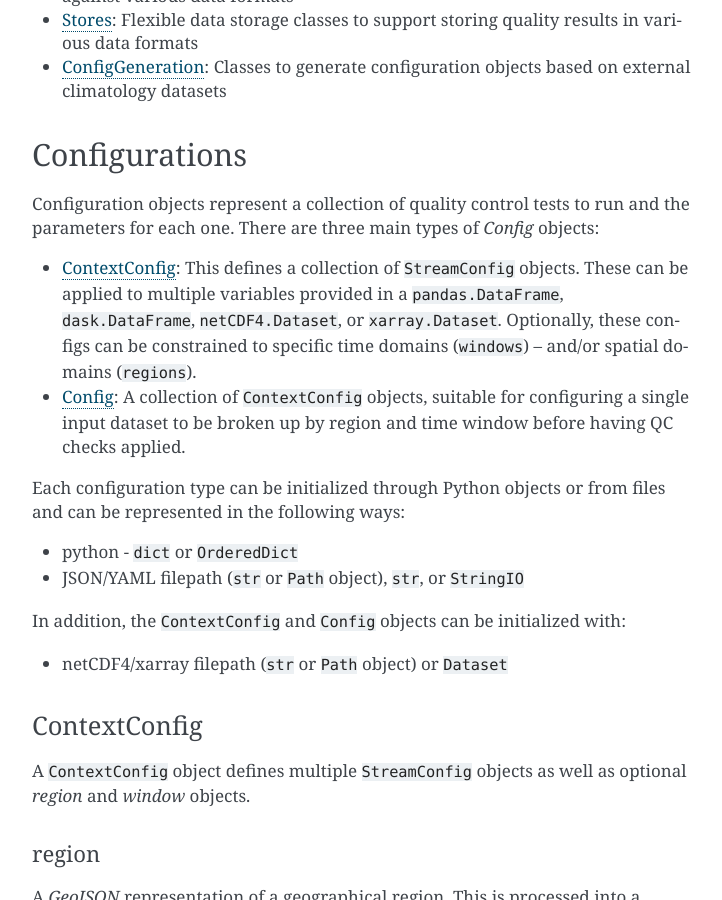
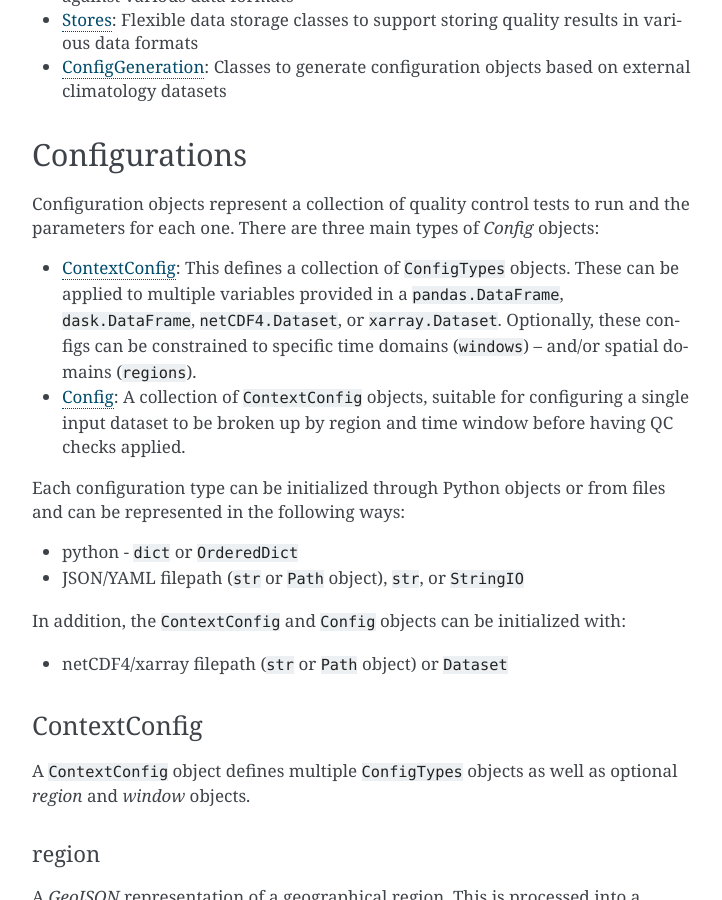
Before and after one commit to ioos/ioos_qc, a Sphinx documentation site: the page built from docs/source/usage.rst, in a window 1280 px wide and 900 px high, scrolled down 1494 px. Shown: the whole window, without its empty margins (388-1110 px from the left). Built offline with Sphinx 7.4.7, drawn with Linux system fonts in a browser that asks for light colours; the version number could not be read and is left out.

Commit message:
use ConfigTypes instead

```diff
--- a/docs/source/usage.rst
+++ b/docs/source/usage.rst
@@ -69,7 +69,7 @@ Configurations
 
 Configuration objects represent a collection of quality control tests to run and the parameters for each one. There are three main types of `Config` objects:
 
-- ContextConfig_: This defines a collection of ``StreamConfig`` objects. These can be applied to multiple variables provided in a ``pandas.DataFrame``, ``dask.DataFrame``, ``netCDF4.Dataset``, or ``xarray.Dataset``. Optionally, these configs can be constrained to specific time domains (``windows``) -- and/or spatial domains (``regions``).
+- ContextConfig_: This defines a collection of ``ConfigTypes`` objects. These can be applied to multiple variables provided in a ``pandas.DataFrame``, ``dask.DataFrame``, ``netCDF4.Dataset``, or ``xarray.Dataset``. Optionally, these configs can be constrained to specific time domains (``windows``) -- and/or spatial domains (``regions``).
 - Config_: A collection of ``ContextConfig`` objects, suitable for configuring a single input dataset to be broken up by region and time window before having QC checks applied.
 
 Each configuration type can be initialized through Python objects or from files and can be represented in the following ways:
@@ -84,7 +84,7 @@ In addition, the ``ContextConfig`` and ``Config`` objects can be initialized wit
 
 ContextConfig
 ~~~~~~~~~~~~~
-A ``ContextConfig`` object defines multiple ``StreamConfig`` objects as well as optional `region` and `window` objects.
+A ``ContextConfig`` object defines multiple ``ConfigTypes`` objects as well as optional `region` and `window` objects.
 
 region
 ^^^^^^
```
